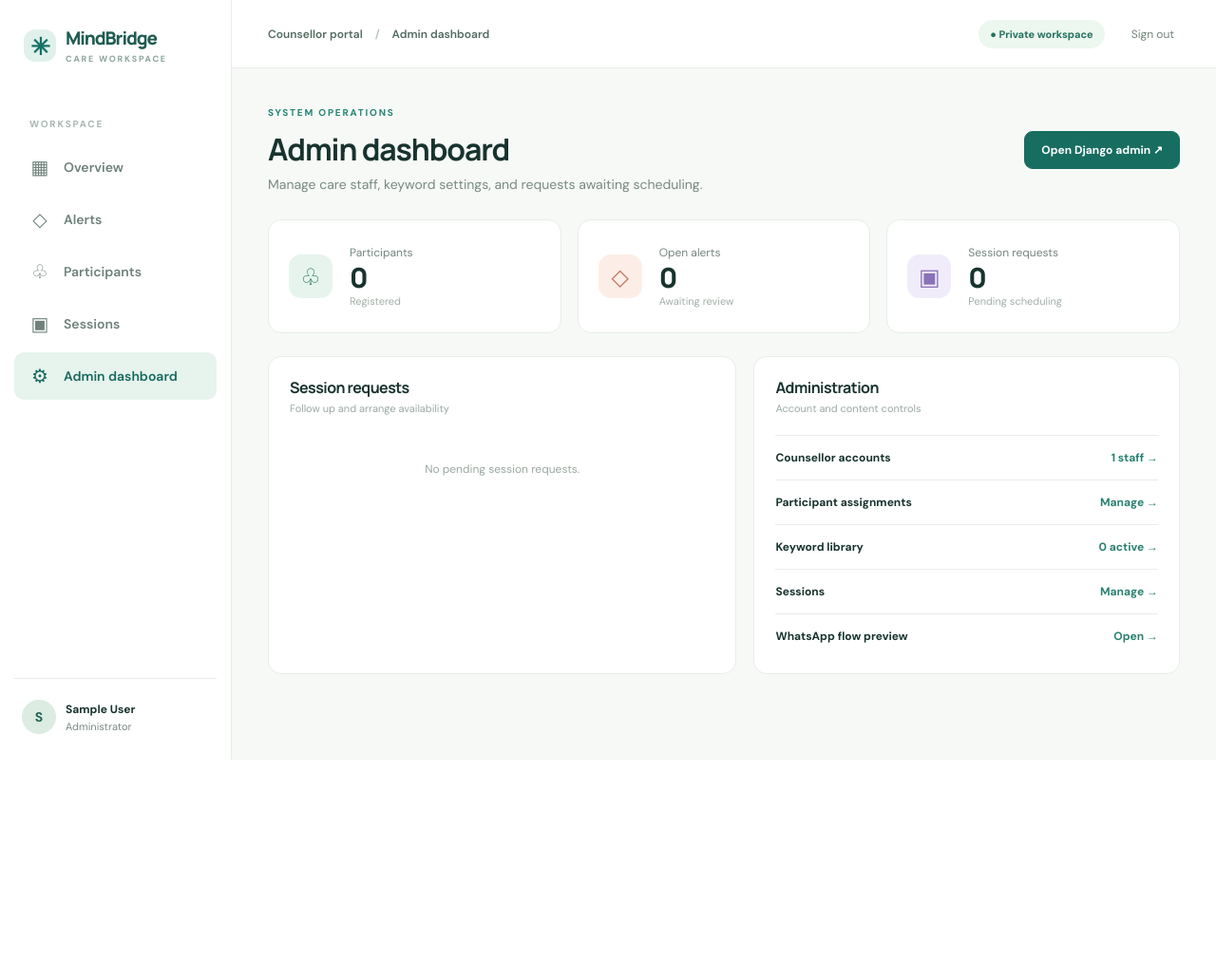
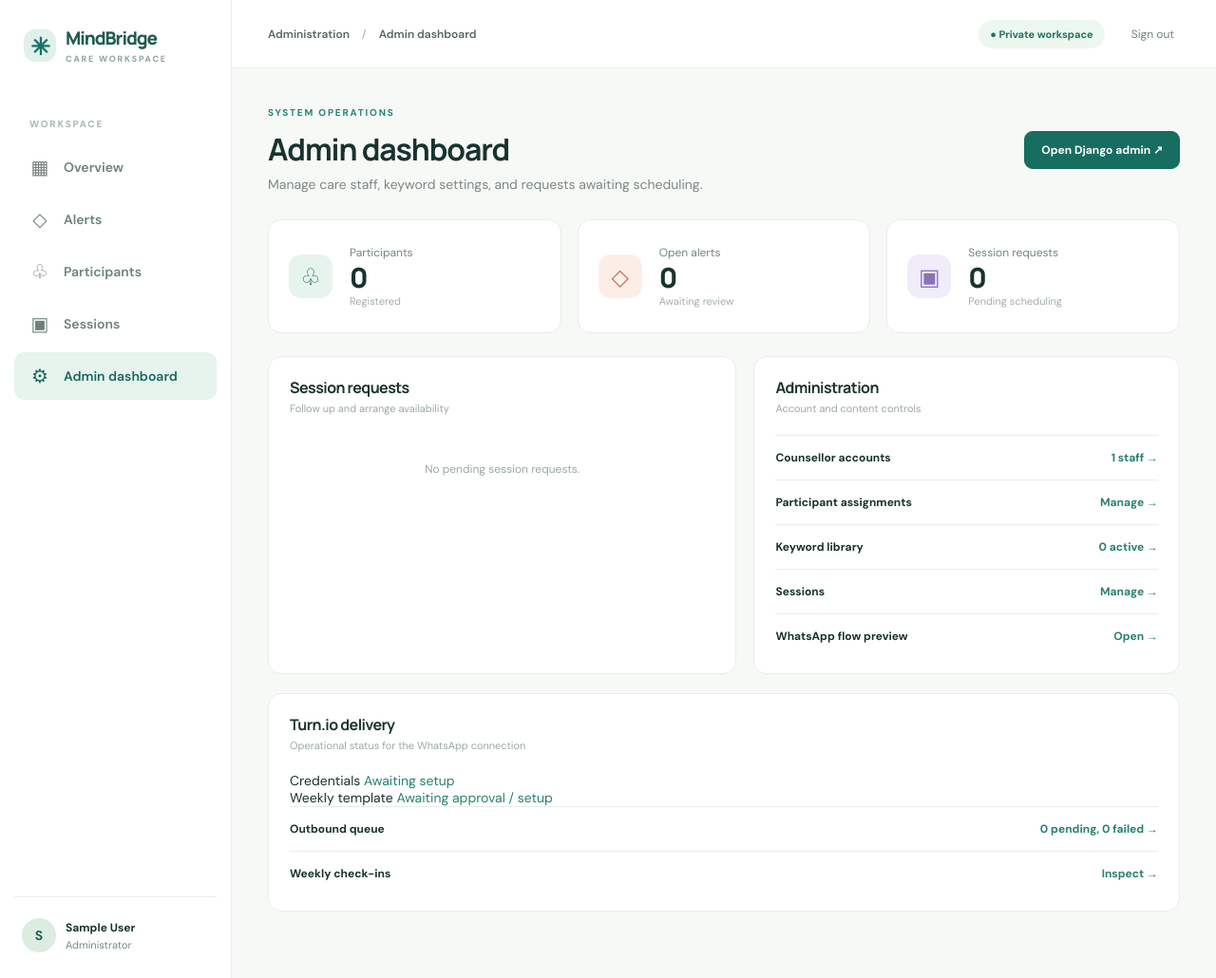
Before and after one commit to JaydaWalubiri/mindbridge, a Django app: page /workspace-admin/ in a window 1280 px wide. Shown: the whole page at 95% size. Before the commit the page ends 800 px from the top, so only its background shows below. Run offline with Django 5.2, Linux system fonts and the light colour scheme; the visitor is signed in with stand-in values (Sample User, id 1); data comes from the database, SQL or seed files in the repository; data that the repository does not hold is empty.

Commit message:
ui: show Turn operations in admin dashboard

```diff
--- a/templates/care/admin_dashboard.html
+++ b/templates/care/admin_dashboard.html
@@ -1,5 +1,6 @@
 {% extends 'care/base.html' %}{% block title %}Admin dashboard{% endblock %}{% block crumb %}Admin dashboard{% endblock %}{% block content %}
 <div class="page-heading"><div><div class="eyebrow">SYSTEM OPERATIONS</div><h1>Admin dashboard</h1><p>Manage care staff, keyword settings, and requests awaiting scheduling.</p></div><a class="button primary" href="{% url 'admin:index' %}">Open Django admin ↗</a></div>
 <div class="stat-grid"><div class="stat-card"><span class="stat-icon mint">♧</span><div><span class="stat-label">Participants</span><strong>{{ participants_count }}</strong><small>Registered</small></div></div><div class="stat-card"><span class="stat-icon rose">◇</span><div><span class="stat-label">Open alerts</span><strong>{{ open_count }}</strong><small>Awaiting review</small></div></div><div class="stat-card"><span class="stat-icon lilac">▣</span><div><span class="stat-label">Session requests</span><strong>{{ pending_count }}</strong><small>Pending scheduling</small></div></div></div>
-<div class="two-col"><section class="panel"><div class="panel-head"><div><h3>Session requests</h3><p>Follow up and arrange availability</p></div></div>{% for item in pending %}<div class="list-row"><span class="row-icon">▣</span><div class="row-text"><strong>{{ item.participant.display_name }}</strong><small>{{ item.requested_at|date:'d M Y, H:i' }}</small></div><form method="post" action="{% url 'handle_session_request' item.pk %}">{% csrf_token %}<button class="button compact" type="submit">Mark handled</button></form></div>{% empty %}<div class="empty">No pending session requests.</div>{% endfor %}</section><section class="panel"><div class="panel-head"><div><h3>Administration</h3><p>Account and content controls</p></div></div><div class="admin-links"><a href="{% url 'admin:auth_user_changelist' %}">Counsellor accounts <span>{{ staff_count }} staff →</span></a><a href="{% url 'admin:care_participant_changelist' %}">Participant assignments <span>Manage →</span></a><a href="{% url 'admin:care_keyword_changelist' %}">Keyword library <span>{{ keywords }} active →</span></a><a href="{% url 'admin:care_session_changelist' %}">Sessions <span>Manage →</span></a><a href="{% url 'whatsapp_preview' %}">WhatsApp flow preview <span>Open →</span></a></div></section></div>
+<div class="two-col"><section class="panel"><div class="panel-head"><div><h3>Session requests</h3><p>Follow up and arrange availability</p></div></div>{% for item in pending %}<div class="list-row"><span class="row-icon">▣</span><div class="row-text"><strong>{{ item.participant.display_name }}</strong><small>{{ item.requested_at|date:'d M Y, H:i' }}</small></div><a class="button compact" href="{% url 'book_session' item.participant.pk %}">Schedule</a></div>{% empty %}<div class="empty">No pending session requests.</div>{% endfor %}</section><section class="panel"><div class="panel-head"><div><h3>Administration</h3><p>Account and content controls</p></div></div><div class="admin-links"><a href="{% url 'admin:auth_user_changelist' %}">Counsellor accounts <span>{{ staff_count }} staff →</span></a><a href="{% url 'admin:care_participant_changelist' %}">Participant assignments <span>Manage →</span></a><a href="{% url 'admin:care_keyword_changelist' %}">Keyword library <span>{{ keywords }} active →</span></a><a href="{% url 'admin:care_session_changelist' %}">Sessions <span>Manage →</span></a><a href="{% url 'whatsapp_preview' %}">WhatsApp flow preview <span>Open →</span></a></div></section></div>
+<section class="panel"><div class="panel-head"><div><h3>Turn.io delivery</h3><p>Operational status for the WhatsApp connection</p></div></div><div class="admin-links"><div>Credentials <span>{% if turn_ready %}Configured{% else %}Awaiting setup{% endif %}</span></div><div>Weekly template <span>{% if template_ready %}Configured{% else %}Awaiting approval / setup{% endif %}</span></div><a href="{% url 'admin:care_outboundmessage_changelist' %}">Outbound queue <span>{{ outbound_pending }} pending, {{ outbound_failed }} failed →</span></a><a href="{% url 'admin:care_weeklycheckin_changelist' %}">Weekly check-ins <span>Inspect →</span></a></div></section>
 {% endblock %}
--- a/templates/care/base.html
+++ b/templates/care/base.html
@@ -11,6 +11,6 @@
 <a class="nav-item {% if active == 'sessions' %}selected{% endif %}" href="{% url 'sessions' %}"><span>▣</span> Sessions</a>
 {% if user.is_staff %}<a class="nav-item {% if active == 'admin' %}selected{% endif %}" href="{% url 'admin_dashboard' %}"><span>⚙</span> Admin dashboard</a>{% endif %}
 </nav><div class="sidebar-bottom"><div class="avatar">{{ user.username|first|upper }}</div><div><strong>{{ user.get_full_name|default:user.username }}</strong><small>{% if user.is_staff %}Administrator{% else %}Counsellor{% endif %}</small></div></div></aside>
-<div class="main-wrap"><header class="topbar"><span class="topbar-title">Counsellor portal <span class="topbar-sep">/</span> {% block crumb %}Overview{% endblock %}</span><div class="top-actions"><span class="private-pill">● Private workspace</span><form action="{% url 'logout' %}" method="post">{% csrf_token %}<button class="text-button" type="submit">Sign out</button></form></div></header>
+<div class="main-wrap"><header class="topbar"><span class="topbar-title">{% if active == 'admin' %}Administration{% else %}Counsellor portal{% endif %} <span class="topbar-sep">/</span> {% block crumb %}Overview{% endblock %}</span><div class="top-actions"><span class="private-pill">● Private workspace</span><form action="{% url 'logout' %}" method="post">{% csrf_token %}<button class="text-button" type="submit">Sign out</button></form></div></header>
 <main class="content">{% if messages %}{% for message in messages %}<div class="notice" role="status">{{ message }}</div>{% endfor %}{% endif %}{% block content %}{% endblock %}</main></div></div>
 </body></html>
```
